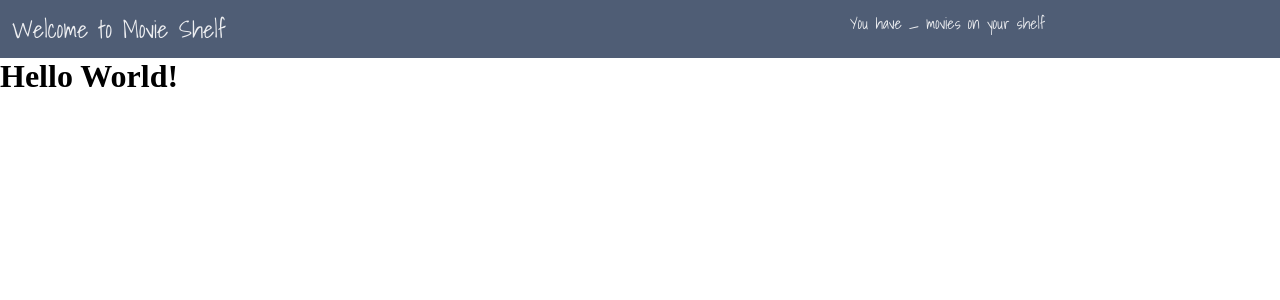
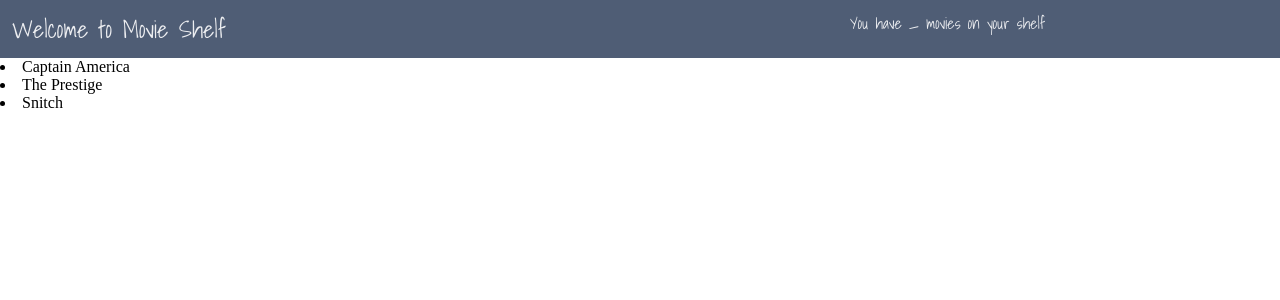
Before and after one commit to AustinFarnsworth/movie-shelf, a React (Create React App) app in the folder client/: page / in a window 1280 px wide. Shown: the top 300 px of the page. Built offline with nearby package versions, Linux system fonts and the light colour scheme.

Commit message:
movies component

```diff
--- a/client/src/ components/movies.js
+++ b/client/src/ components/movies.js
@@ -1,7 +1,30 @@
-import React from "react";
+import React, {useState} from "react";
 
-function movies() {
-  return <div></div>;
+function Movies() {
+  const [movies, setMovie] = useState([
+    {
+      name: "Captain America",
+      price: "29.99",
+      id: "1234",
+    },
+    {
+      name: "The Prestige",
+      price: "99.99",
+      id: "1233",
+    },
+    {
+      name: "Snitch",
+      price: "20.95",
+      id: "1232",
+    },
+  ]);
+  return (
+    <div>
+      {movies.map((movie) => (
+        <li>{movie.name}</li>
+      ))}
+    </div>
+  );
 }
 
-export default movies;
+export default Movies;
--- a/client/src/App.js
+++ b/client/src/App.js
@@ -1,11 +1,12 @@
 import "./App.css";
 import Topbar from "./ components/topbar";
+import Movies from "./ components/movies";
 
 function App() {
   return (
     <div className="App">
       <Topbar />
-      <h1>Hello World!</h1>
+      <Movies />
     </div>
   );
 }
```
